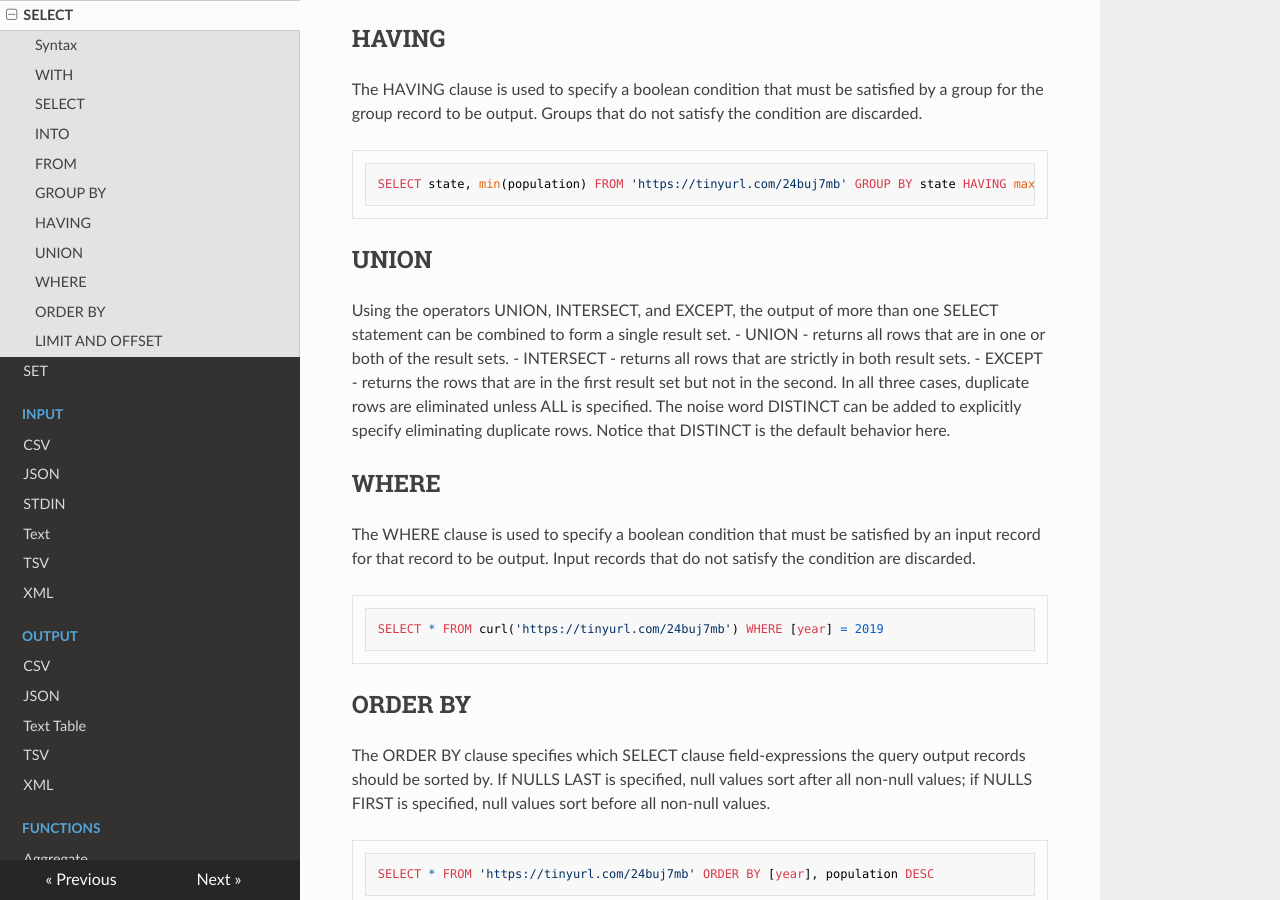
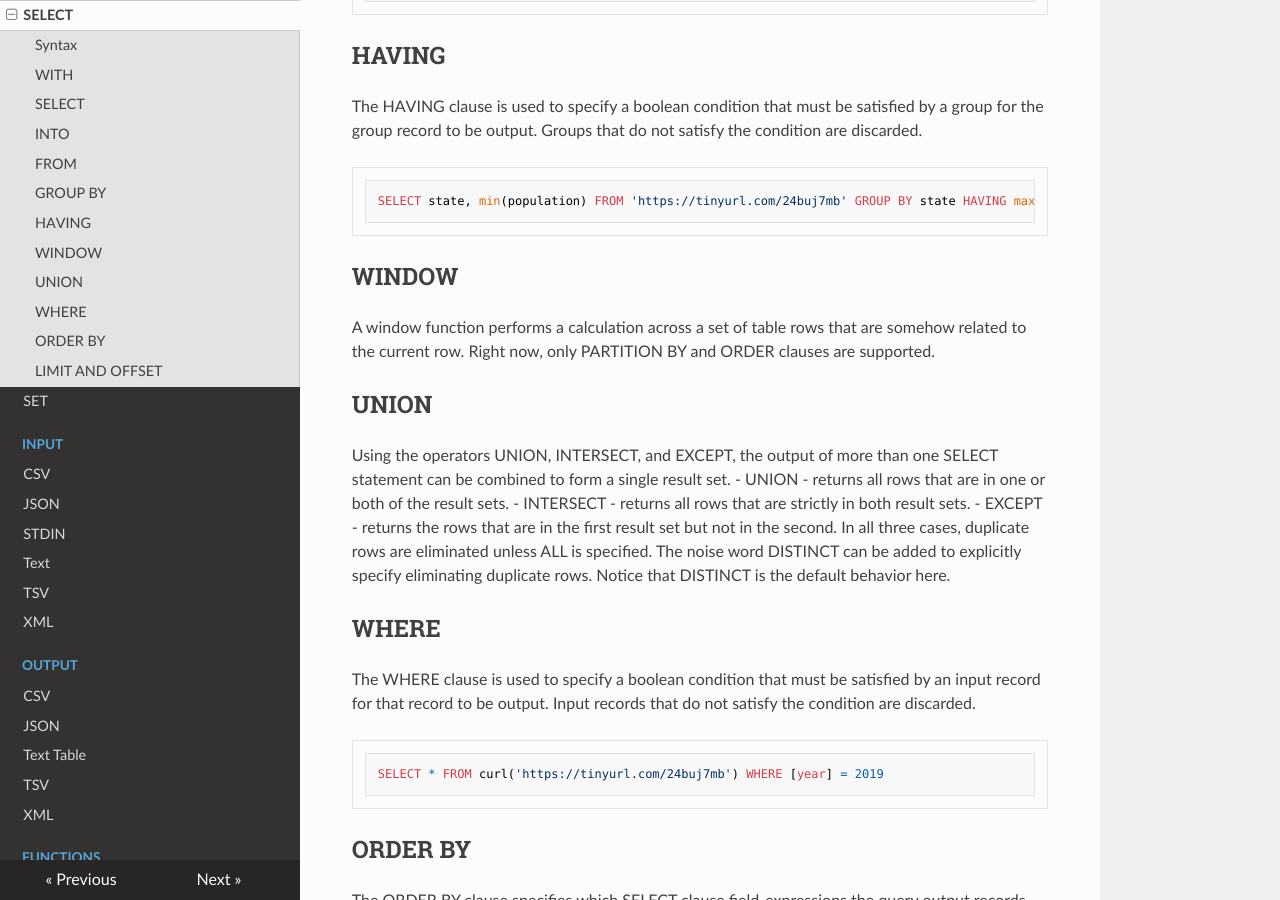
Before and after one commit to krasninja/querycat, an MkDocs documentation site: the page built from docs/commands/select.md, in a window 1280 px wide and 900 px high, scrolled down 2007 px. Built offline with MkDocs 1.6.1, drawn with Linux system fonts in a browser that asks for light colours; nearby versions of some CDN libraries; some of the changed text lies outside the part shown.

Commit message:
Small code improvements, doc update

````diff
--- a/docs/commands/select.md
+++ b/docs/commands/select.md
@@ -13,6 +13,7 @@ SELECT [ ALL | DISTINCT [ ON ( expression [, ...] ) ] ] [ TOP number ]
 [ WHERE search_condition [, ...] ]
 [ GROUP BY [ expression ] [, ...] ]
 [ HAVING aggregate_search_condition [, ...] ]
+[ WINDOW window_name AS ( window_definition ) [, ...] ]
 [ { UNION | INTERSECT | EXCEPT } [ ALL | DISTINCT ] select ]
 [ ORDER BY [ expression [ ASC | DESC ] ] [ NULLS { FIRST | LAST } ] ]
 [ LIMIT number ]
@@ -79,6 +80,10 @@ The HAVING clause is used to specify a boolean condition that must be satisfied
 SELECT state, min(population) FROM 'https://tinyurl.com/24buj7mb' GROUP BY state HAVING max(population) > 7000000
 ```
 
+## WINDOW
+
+A window function performs a calculation across a set of table rows that are somehow related to the current row. Right now, only PARTITION BY and ORDER clauses are supported.
+
 ## UNION
 
 Using the operators UNION, INTERSECT, and EXCEPT, the output of more than one SELECT statement can be combined to form a single result set.
--- a/src/QueryCat.Cli/Infrastructure/WebServerIndex.html
+++ b/src/QueryCat.Cli/Infrastructure/WebServerIndex.html
@@ -15,7 +15,7 @@
       max-height: 700px;
     }
     .sticky-header-table thead tr:first-child th {
-      background-color: white;;
+      background-color: white;
     }
     .sticky-header-table thead tr th {
       position: sticky;
@@ -31,7 +31,7 @@
     .query-editor {
       font-family: monospace;
       height: calc(100% - 40px);
-      outline: 0px none transparent;
+      outline: 0 none transparent;
     }
     ul {
       padding-left: 1em;
````
Also changed, not shown: 1 other file.
